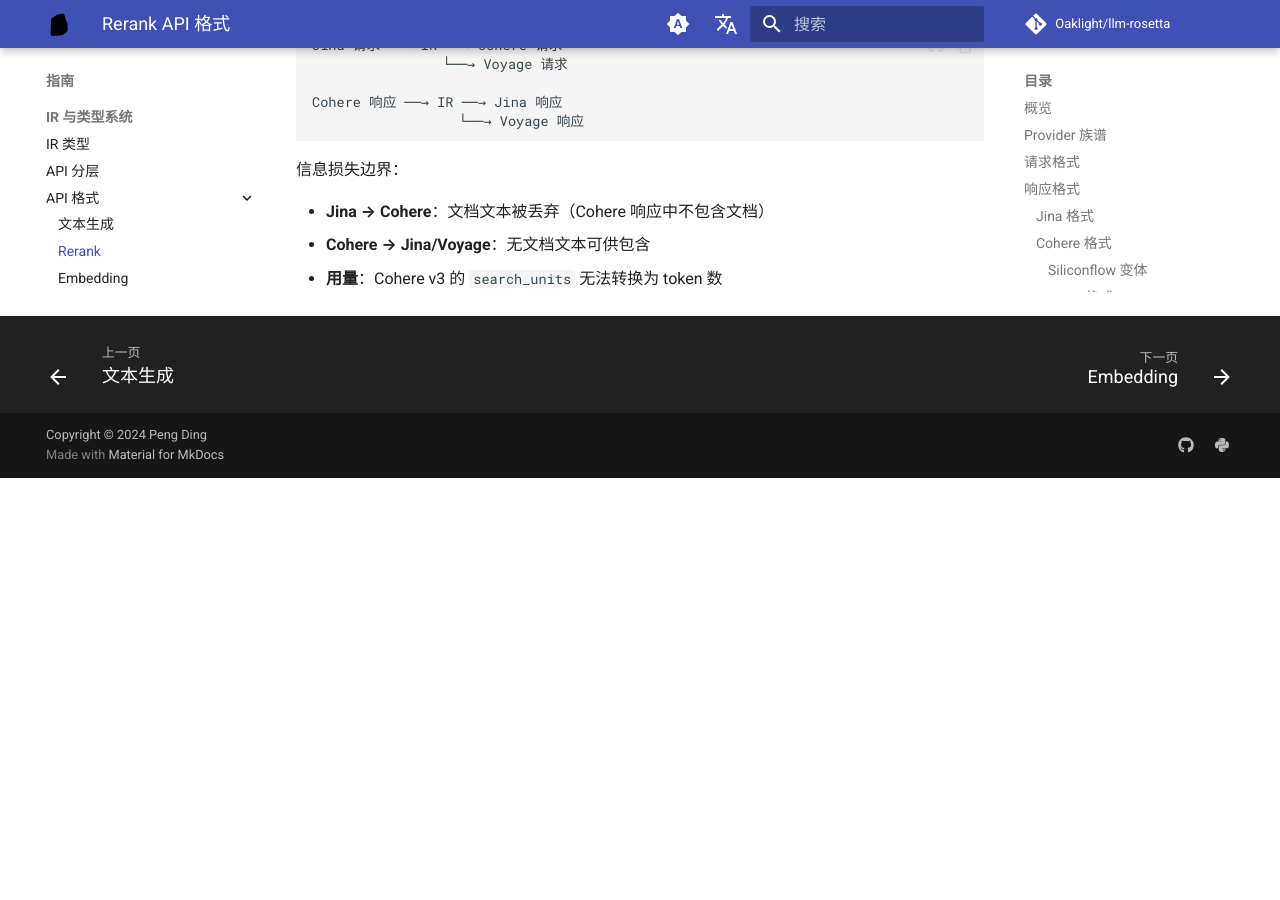
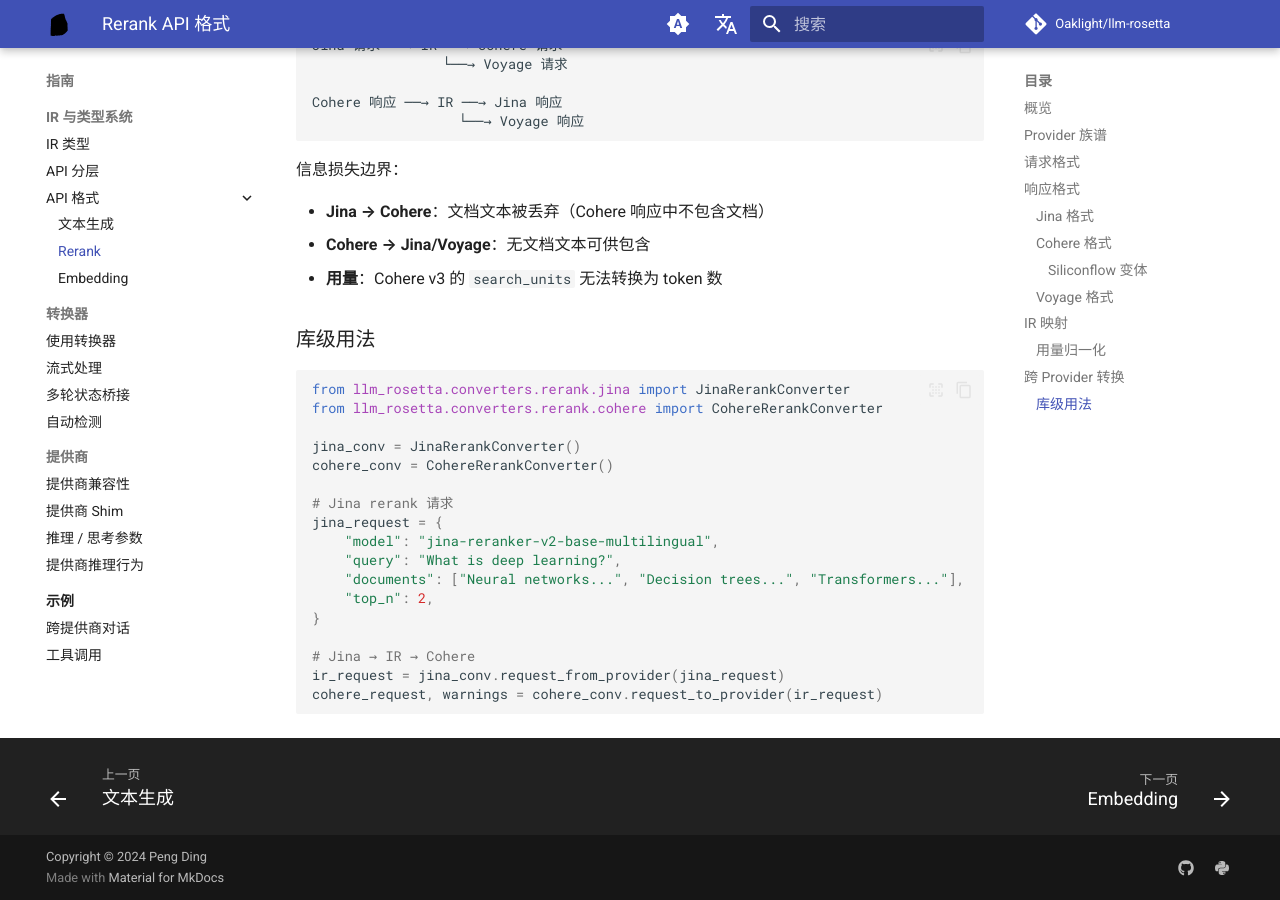
Before and after one commit to Oaklight/llm-rosetta, an MkDocs documentation site: the page built from docs/guide/rerank-formats.md, in a window 1280 px wide and 900 px high, scrolled down 5558 px. Built offline with MkDocs 1.6.1 and Material for MkDocs 9.7.7, drawn with Linux system fonts in a browser that asks for light colours; comment, search, counter and statistics services are not loaded; before the commit the page ends 6036 px from its top, so only the background shows below that.

Commit message:
docs: add code examples for embedding/rerank, compatibility summary
- Add library-level Python code examples to embedding-formats.md
  (OpenAI → IR → Jina) and rerank-formats.md (Jina → IR → Cohere)
- Add quick summary table at top of compatibility.md showing all
  validated format combinations at a glance

````diff
--- a/docs/guide/rerank-formats.md
+++ b/docs/guide/rerank-formats.md
@@ -227,3 +227,25 @@
 - **Jina → Cohere**：文档文本被丢弃（Cohere 响应中不包含文档）
 - **Cohere → Jina/Voyage**：无文档文本可供包含
 - **用量**：Cohere v3 的 `search_units` 无法转换为 token 数
+
+### 库级用法
+
+```python
+from llm_rosetta.converters.rerank.jina import JinaRerankConverter
+from llm_rosetta.converters.rerank.cohere import CohereRerankConverter
+
+jina_conv = JinaRerankConverter()
+cohere_conv = CohereRerankConverter()
+
+# Jina rerank 请求
+jina_request = {
+    "model": "jina-reranker-v2-base-multilingual",
+    "query": "What is deep learning?",
+    "documents": ["Neural networks...", "Decision trees...", "Transformers..."],
+    "top_n": 2,
+}
+
+# Jina → IR → Cohere
+ir_request = jina_conv.request_from_provider(jina_request)
+cohere_request, warnings = cohere_conv.request_to_provider(ir_request)
+```
````
Also changed, not shown: docs/guide/compatibility.md (+14 -0 lines), docs/guide/embedding-formats.md (+20 -0 lines).
